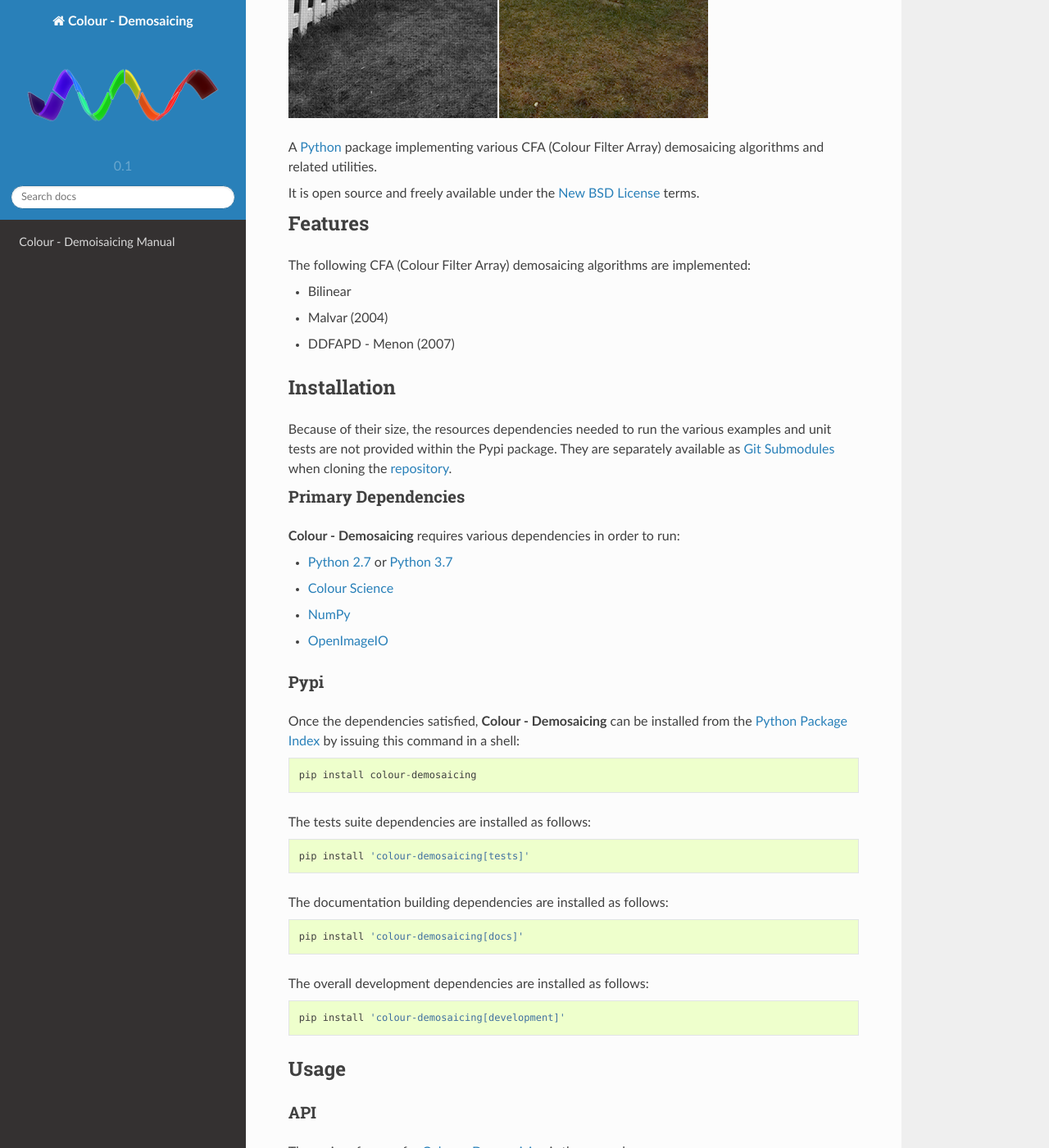
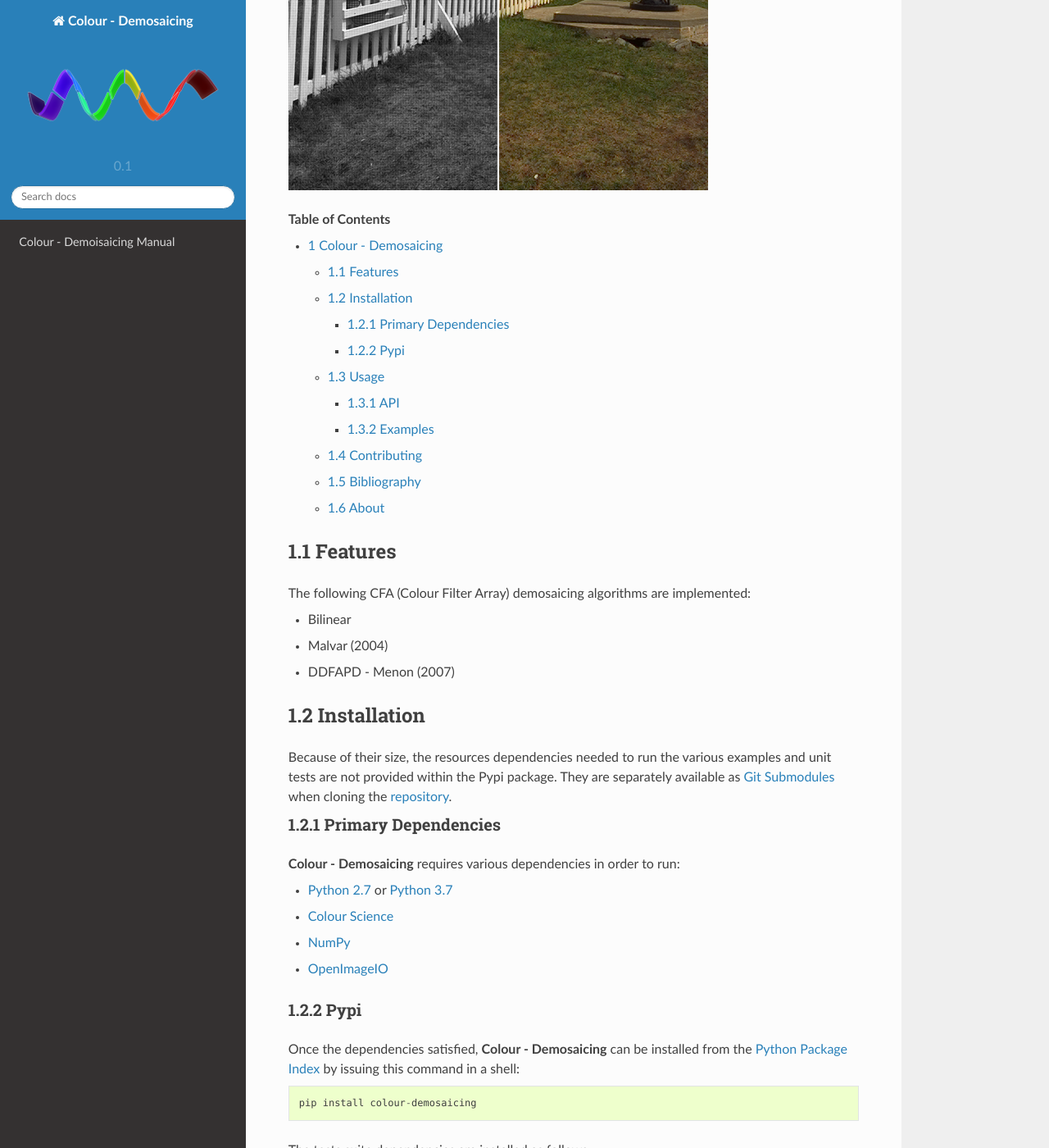
Before and after one commit to colour-science/colour-demosaicing, a Sphinx documentation site: the page built from docs/index.rst, in a window 1280 px wide and 1400 px high, scrolled down 784 px. Shown: the whole window at 82% size. Built offline with Sphinx 7.4.7 and the Read the Docs theme 2.0.0, drawn with Linux system fonts in a browser that asks for light colours; some of the changed text lies outside the part shown.

```diff
--- a/docs/index.rst
+++ b/docs/index.rst
@@ -1,13 +1,19 @@
 Colour - Demosaicing
 ====================
-
-..  image:: https://raw.githubusercontent.com/colour-science/colour-demosaicing/master/docs/_static/Demosaicing_001.png
 
 A `Python <https://www.python.org/>`_ package implementing various
 CFA (Colour Filter Array) demosaicing algorithms and related utilities.
 
 It is open source and freely available under the
 `New BSD License <http://opensource.org/licenses/BSD-3-Clause>`_ terms.
+
+..  image:: https://raw.githubusercontent.com/colour-science/colour-demosaicing/master/docs/_static/Demosaicing_001.png
+
+.. contents:: **Table of Contents**
+    :backlinks: none
+    :depth: 3
+
+.. sectnum::
 
 Features
 --------
```
Also changed, not shown: README.rst (+8 -2 lines).
